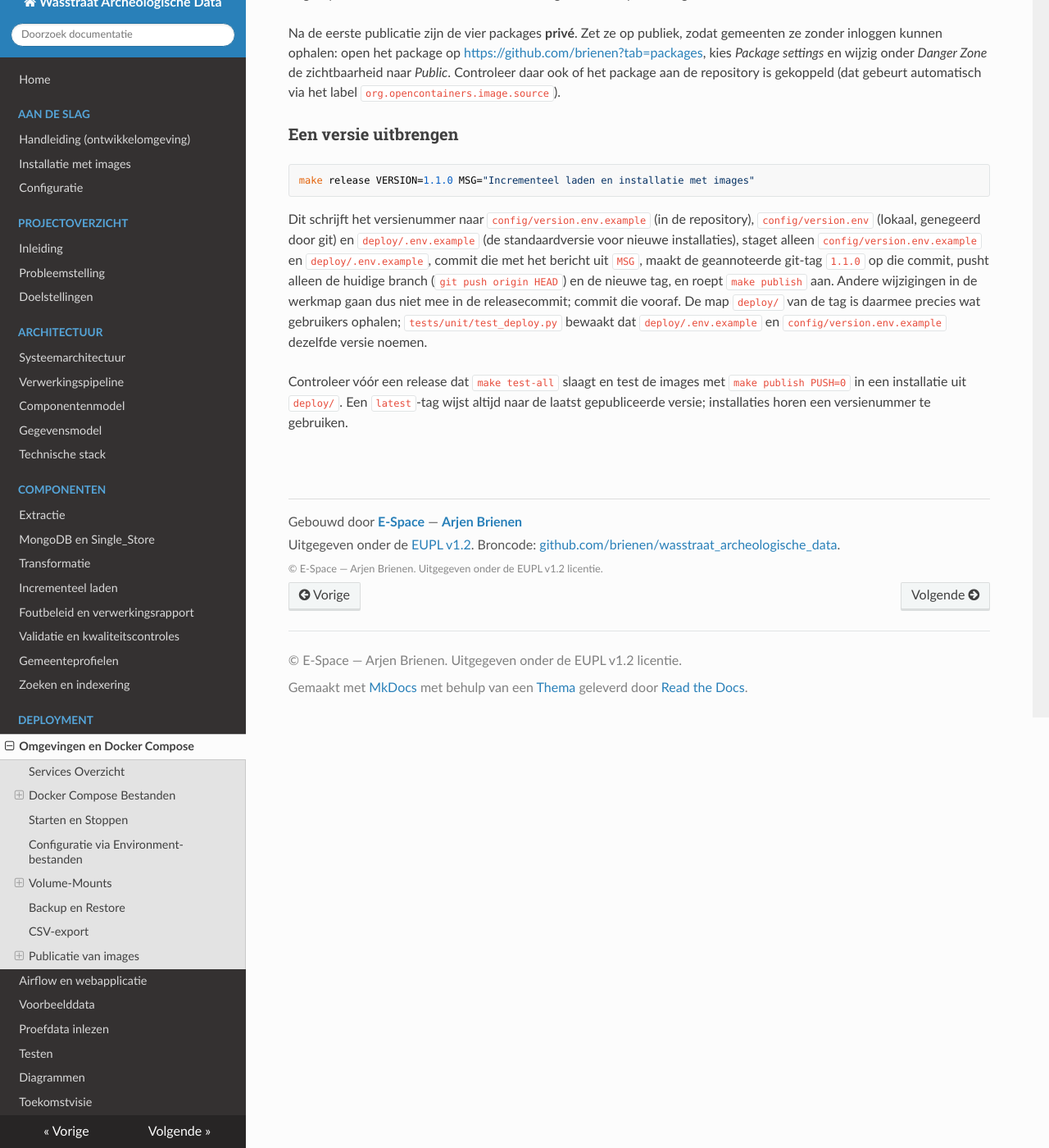
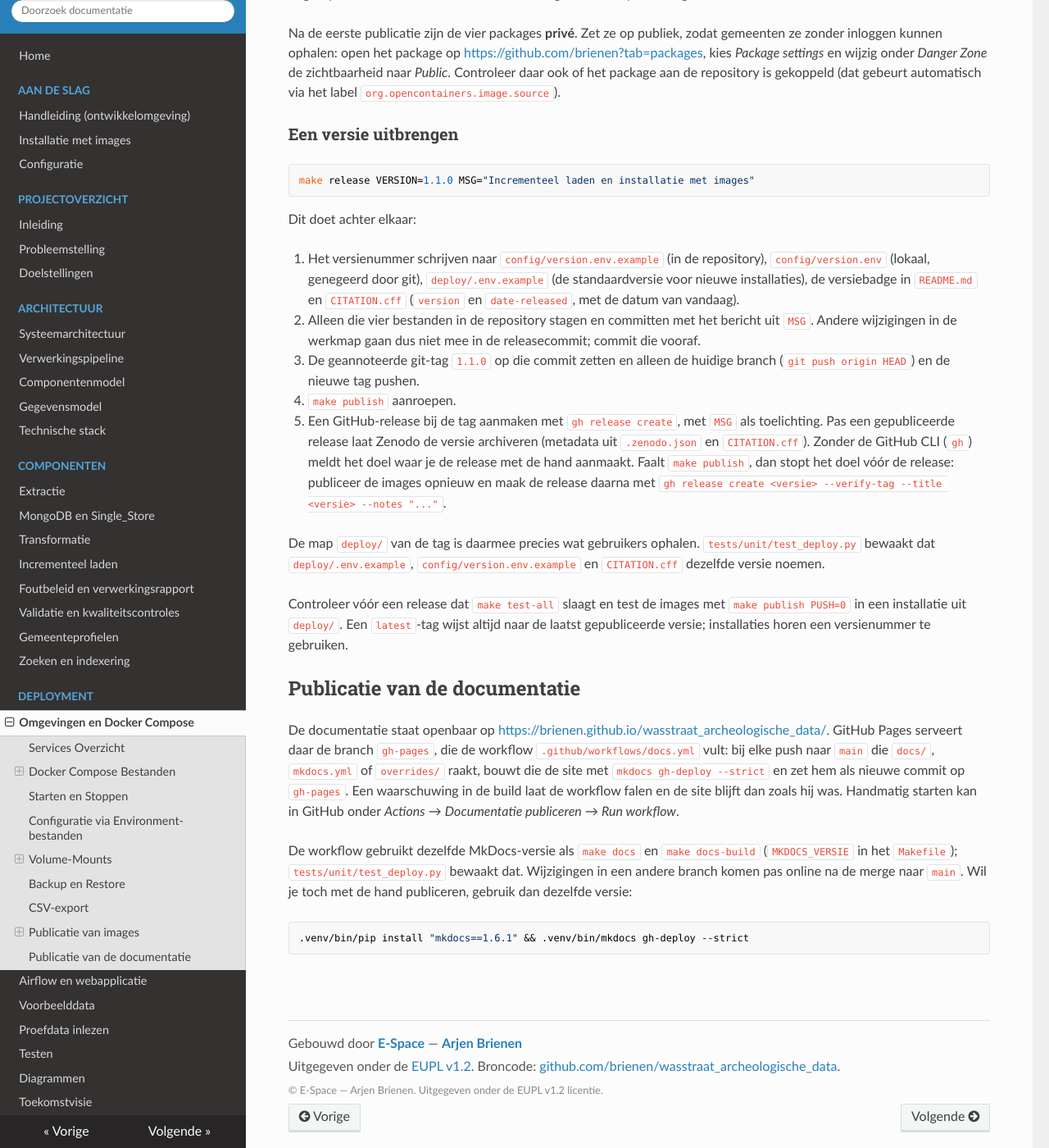
Before and after one commit to brienen/wasstraat_archeologische_data, an MkDocs documentation site: the page built from docs/deployment/omgevingen.md, in a window 1280 px wide and 1400 px high, scrolled down 7587 px. Shown: the whole window at 82% size. Built offline with MkDocs 1.6.1, drawn with Linux system fonts in a browser that asks for light colours; nearby versions of some CDN libraries.

Commit message:
Documentatiesite automatisch gepubliceerd en releases met CITATION.cff en GitHub-release
- Workflow .github/workflows/docs.yml publiceert de MkDocs-site met
  'mkdocs gh-deploy --strict' naar gh-pages bij elke push naar main die
  docs/, mkdocs.yml of overrides/ raakt; de geschiedenis van gh-pages blijft
  staan en handmatig starten kan via Run workflow.
- MkDocs-versie vastgezet op 1.6.1 (MKDOCS_VERSIE in het Makefile, gelijk
  aan de workflow), zodat make docs en make docs-build hetzelfde bouwen als
  de gepubliceerde site.
- make release schrijft de versie en releasedatum in CITATION.cff en maakt
  na make publish een GitHub-release bij de tag; pas een gepubliceerde
  release laat Zenodo de versie archiveren.
- CITATION.cff op versie 1.2.1 (29 oktober 2026).
- Tests in test_deploy.py: versie in CITATION.cff, release-doel en de
  docs-workflow.
- Documentatie (omgevingen, configuratie), README, projectinstructies en
  eisenpakket bijgewerkt.

````diff
--- a/docs/deployment/omgevingen.md
+++ b/docs/deployment/omgevingen.md
@@ -273,6 +273,24 @@ Na de eerste publicatie zijn de vier packages **privé**. Zet ze op publiek, zod
 make release VERSION=1.1.0 MSG="Incrementeel laden en installatie met images"
 ```
 
-Dit schrijft het versienummer naar `config/version.env.example` (in de repository), `config/version.env` (lokaal, genegeerd door git) en `deploy/.env.example` (de standaardversie voor nieuwe installaties), staget alleen `config/version.env.example` en `deploy/.env.example`, commit die met het bericht uit `MSG`, maakt de geannoteerde git-tag `1.1.0` op die commit, pusht alleen de huidige branch (`git push origin HEAD`) en de nieuwe tag, en roept `make publish` aan. Andere wijzigingen in de werkmap gaan dus niet mee in de releasecommit; commit die vooraf. De map `deploy/` van de tag is daarmee precies wat gebruikers ophalen; `tests/unit/test_deploy.py` bewaakt dat `deploy/.env.example` en `config/version.env.example` dezelfde versie noemen.
+Dit doet achter elkaar:
+
+1. Het versienummer schrijven naar `config/version.env.example` (in de repository), `config/version.env` (lokaal, genegeerd door git), `deploy/.env.example` (de standaardversie voor nieuwe installaties), de versiebadge in `README.md` en `CITATION.cff` (`version` en `date-released`, met de datum van vandaag).
+2. Alleen die vier bestanden in de repository stagen en committen met het bericht uit `MSG`. Andere wijzigingen in de werkmap gaan dus niet mee in de releasecommit; commit die vooraf.
+3. De geannoteerde git-tag `1.1.0` op die commit zetten en alleen de huidige branch (`git push origin HEAD`) en de nieuwe tag pushen.
+4. `make publish` aanroepen.
+5. Een GitHub-release bij de tag aanmaken met `gh release create`, met `MSG` als toelichting. Pas een gepubliceerde release laat Zenodo de versie archiveren (metadata uit `.zenodo.json` en `CITATION.cff`). Zonder de GitHub CLI (`gh`) meldt het doel waar je de release met de hand aanmaakt. Faalt `make publish`, dan stopt het doel vóór de release: publiceer de images opnieuw en maak de release daarna met `gh release create <versie> --verify-tag --title <versie> --notes "..."`.
+
+De map `deploy/` van de tag is daarmee precies wat gebruikers ophalen. `tests/unit/test_deploy.py` bewaakt dat `deploy/.env.example`, `config/version.env.example` en `CITATION.cff` dezelfde versie noemen.
 
 Controleer vóór een release dat `make test-all` slaagt en test de images met `make publish PUSH=0` in een installatie uit `deploy/`. Een `latest`-tag wijst altijd naar de laatst gepubliceerde versie; installaties horen een versienummer te gebruiken.
+
+## Publicatie van de documentatie
+
+De documentatie staat openbaar op <https://brienen.github.io/wasstraat_archeologische_data/>. GitHub Pages serveert daar de branch `gh-pages`, die de workflow `.github/workflows/docs.yml` vult: bij elke push naar `main` die `docs/`, `mkdocs.yml` of `overrides/` raakt, bouwt die de site met `mkdocs gh-deploy --strict` en zet hem als nieuwe commit op `gh-pages`. Een waarschuwing in de build laat de workflow falen en de site blijft dan zoals hij was. Handmatig starten kan in GitHub onder *Actions* → *Documentatie publiceren* → *Run workflow*.
+
+De workflow gebruikt dezelfde MkDocs-versie als `make docs` en `make docs-build` (`MKDOCS_VERSIE` in het `Makefile`); `tests/unit/test_deploy.py` bewaakt dat. Wijzigingen in een andere branch komen pas online na de merge naar `main`. Wil je toch met de hand publiceren, gebruik dan dezelfde versie:
+
+```bash
+.venv/bin/pip install "mkdocs==1.6.1" && .venv/bin/mkdocs gh-deploy --strict
+```
````
Also changed, not shown: Analyse/eisenpakket.md (+3 -4 lines), CLAUDE.md (+4 -2 lines), README.md (+3 -1 lines), docs/componenten/configuratie.md (+3 -1 lines), 4 other files.
